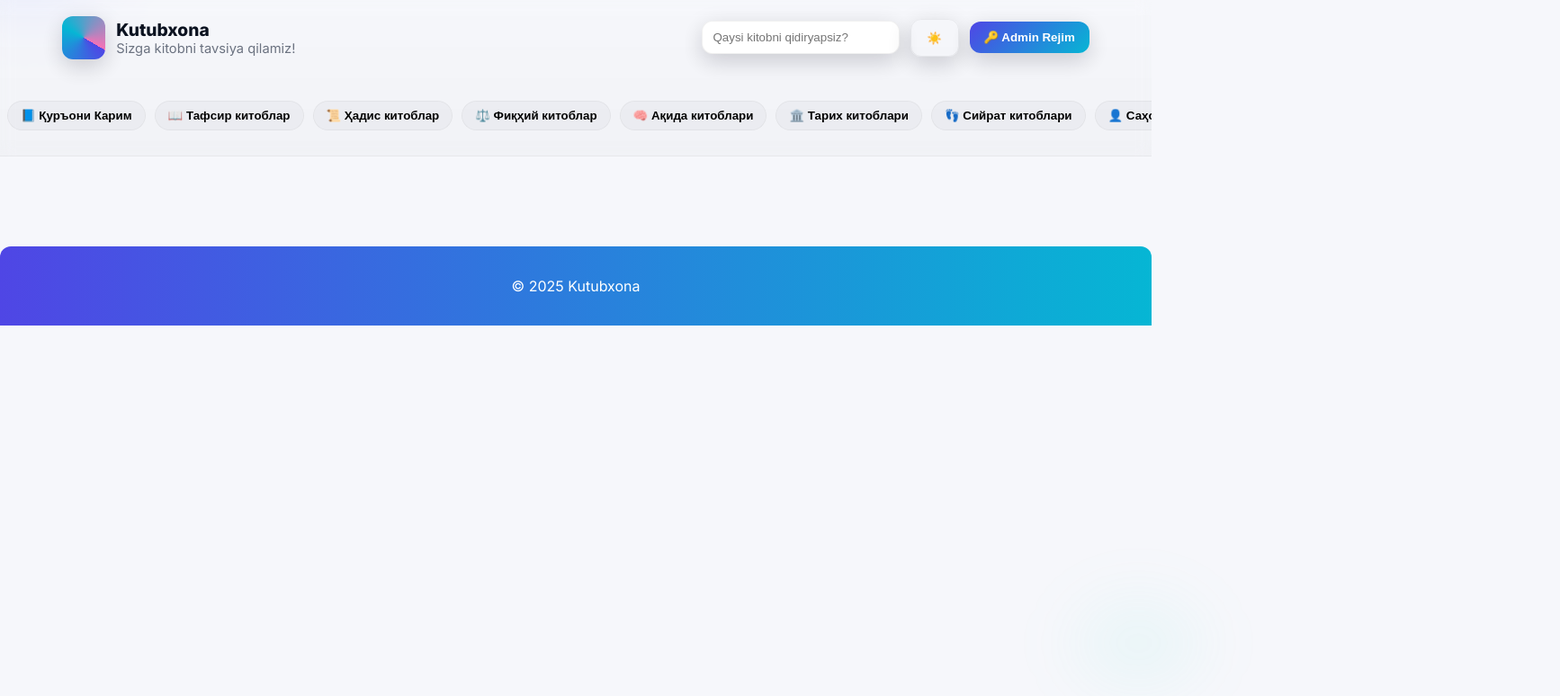
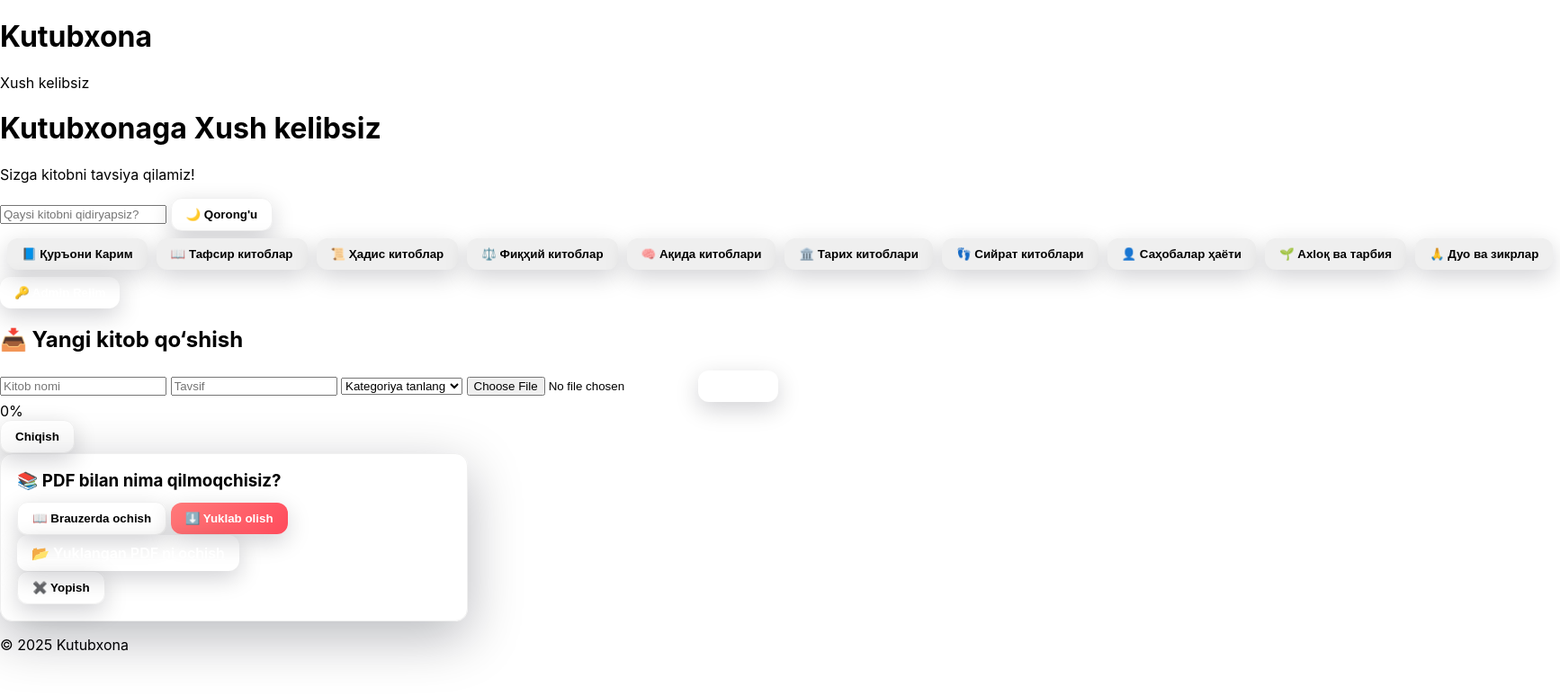
Before and after one commit to Kutubhona/kutubxona_webapp, a plain HTML site: page index.html in a window 1280 px wide. Shown: the whole page at 90% size, 1734 px wide, since content can reach past the window. Drawn offline with Linux system fonts and the light colour scheme; no server answers.

Commit message:
Update index.html

```diff
--- a/index.html
+++ b/index.html
@@ -1,157 +1,101 @@
 <!DOCTYPE html>
 <html lang="uz">
 <head>
-  <meta charset="utf-8" />
-  <meta name="viewport" content="width=device-width,initial-scale=1" />
-  <title>Kutubxona — Premium</title>
+  <meta charset="UTF-8" />
+  <meta name="viewport" content="width=device-width, initial-scale=1.0" />
+  <title>Kutubxona</title>
+  <link rel="stylesheet" href="style.css" />
+</head>
+<body>
 
-  <!-- Font -->
-  <link href="https://fonts.googleapis.com/css2?family=Inter:wght@400;500;600;700;800&display=swap" rel="stylesheet">
+  <!-- SPLASH SCREEN -->
+  <div id="splash">
+    <h1 id="splashTitle">Kutubxona</h1>
+    <p id="splashSubtitle">Xush kelibsiz</p>
+  </div>
 
-  <!-- Styles -->
-  <link rel="stylesheet" href="style.css">
+  <!-- HEADER -->
+  <header>
+    <h1>Kutubxonaga Xush kelibsiz</h1>
+    <p class="subtitle">Sizga kitobni tavsiya qilamiz!</p>
+    <div class="header-actions">
+      <input type="text" id="searchInput" placeholder="Qaysi kitobni qidiryapsiz?" />
+      <button id="toggleTheme" class="btn btn-ghost">🌙 Qorong'u</button>
+    </div>
+  </header>
 
-  <!-- Firebase SDKs (compat) -->
+  <!-- CATEGORIES -->
+  <nav class="categories-row">
+    <button class="category-btn btn" data-category="Қуръони Карим">📘 Қуръони Карим</button>
+    <button class="category-btn btn" data-category="Тафсир китоблар">📖 Тафсир китоблар</button>
+    <button class="category-btn btn" data-category="Ҳадис китоблар">📜 Ҳадис китоблар</button>
+    <button class="category-btn btn" data-category="Фиқҳий китоблар">⚖️ Фиқҳий китоблар</button>
+    <button class="category-btn btn" data-category="Ақида китоблари">🧠 Ақида китоблари</button>
+    <button class="category-btn btn" data-category="Тарих китоблари">🏛️ Тарих китоблари</button>
+    <button class="category-btn btn" data-category="Сийрат китоблари">👣 Сийрат китоблари</button>
+    <button class="category-btn btn" data-category="Саҳобалар ҳаёти">👤 Саҳобалар ҳаёти</button>
+    <button class="category-btn btn" data-category="Ахлоқ ва тарбия">🌱 Ахloқ ва тарбия</button>
+    <button class="category-btn btn" data-category="Дуо ва зикрлар">🙏 Дуо ва зикрлар</button>
+  </nav>
+
+  <!-- MAIN BOOKS -->
+  <main>
+    <div id="booksContainer" class="grid"></div>
+  </main>
+
+  <!-- ADMIN BUTTON -->
+  <div class="center">
+    <button id="showLoginBtn" class="btn btn-primary">🔑 Admin Rejim</button>
+  </div>
+
+  <!-- ADMIN PANEL -->
+  <section id="adminPanel" class="hidden">
+    <h2>📥 Yangi kitob qo‘shish</h2>
+    <form id="uploadForm">
+      <input type="text" id="bookTitle" placeholder="Kitob nomi" required />
+      <input type="text" id="bookDescription" placeholder="Tavsif" required />
+      <select id="bookCategory" required>
+        <option value="">Kategoriya tanlang</option>
+        <option value="Қуръони Карим">Қуръони Карим</option>
+        <option value="Тафсир китоблар">Тафсир китоблар</option>
+        <option value="Ҳадис китоблар">Ҳадис китоблар</option>
+        <option value="Фиқҳий китоблар">Фиқҳий китоблар</option>
+        <option value="Ақида китоблари">Ақида китоблари</option>
+        <option value="Тарих китоблари">Тарих китоблари</option>
+        <option value="Сийрат китоблари">Сийрат китоблари</option>
+        <option value="Саҳобалар ҳаёти">Саҳобалар ҳаёти</option>
+        <option value="Ахloқ ва тарбия">Ахloқ ва тарбия</option>
+        <option value="Дуо ва зикрlar">Дуо ва зикрlar</option>
+      </select>
+      <input type="file" id="bookFile" accept="application/pdf" required />
+      <button type="submit" class="btn btn-primary">Qo‘shish</button>
+
+      <div id="progressWrap" class="hidden">
+        <div id="progressBar">0%</div>
+      </div>
+      <button id="adminLogout" class="btn btn-ghost">Chiqish</button>
+    </form>
+  </section>
+
+  <!-- PDF MODAL -->
+  <section id="pdfModal" class="modal hidden" aria-hidden="true">
+    <h3>📚 PDF bilan nima qilmoqchisiz?</h3>
+    <button id="openPDFBtn" class="btn btn-ghost">📖 Brauzerda ochish</button>
+    <button id="downloadPDFBtn" class="btn btn-danger">⬇️ Yuklab olish</button>
+    <div id="downloadNotice" class="hidden">
+      <a id="openDownloaded" href="" target="_blank" class="btn btn-primary">📂 Yuklangan PDF ni ochish</a>
+    </div>
+    <button id="closePdfModal" class="btn btn-ghost">✖️ Yopish</button>
+  </section>
+
+  <footer>
+    <p>&copy; 2025 Kutubxona</p>
+  </footer>
+
+  <!-- Firebase SDK -->
   <script src="https://www.gstatic.com/firebasejs/10.12.0/firebase-app-compat.js"></script>
   <script src="https://www.gstatic.com/firebasejs/10.12.0/firebase-storage-compat.js"></script>
   <script src="https://www.gstatic.com/firebasejs/10.12.0/firebase-firestore-compat.js"></script>
-</head>
-<body data-theme="light">
-  <!-- Animated background orbs -->
-  <div class="bg-orbs" aria-hidden="true"></div>
-
-  <!-- SPLASH -->
-  <div id="splash" class="splash" role="dialog" aria-hidden="false">
-    <div class="splash-inner">
-      <h1 id="splashTitle" class="splash-title">Kutubxonaga</h1>
-      <p id="splashSubtitle" class="splash-subtitle">Xush kelibsiz</p>
-    </div>
-  </div>
-
-  <!-- APP HEADER -->
-  <header class="app-header" role="banner">
-    <div class="container header-grid">
-      <div class="brand">
-        <div class="brand-badge" aria-hidden="true"></div>
-        <div>
-          <h1 class="brand-title">Kutubxona</h1>
-          <p class="brand-sub">Sizga kitobni tavsiya qilamiz!</p>
-        </div>
-      </div>
-
-      <div class="controls">
-        <label class="search" for="searchInput" aria-hidden="true">
-          <svg viewBox="0 0 24 24" class="icon icon-search" aria-hidden="true"><path d="M21 21l-4.35-4.35"/><circle cx="10.5" cy="10.5" r="7"/></svg>
-        </label>
-        <input id="searchInput" class="search-input" type="search" placeholder="Qaysi kitobni qidiryapsiz?" aria-label="Kitob qidirish">
-
-        <button id="toggleTheme" class="btn btn-ghost btn-theme" aria-pressed="false" aria-label="Mavzuni almashtirish">
-          <span class="icon-swap"><span class="sun">☀️</span><span class="moon">🌙</span></span>
-        </button>
-
-        <button id="showLoginBtn" class="btn btn-primary">🔑 Admin Rejim</button>
-      </div>
-    </div>
-
-    <!-- categories (horizontal scroll) -->
-    <nav id="categories" class="categories" aria-label="Kategoriya nav">
-      <div class="categories-row">
-        <button class="cat" data-category="Қуръони Карим">📘 Қуръони Карим</button>
-        <button class="cat" data-category="Тафсир китоблар">📖 Тафсир китоблар</button>
-        <button class="cat" data-category="Ҳадис китоблар">📜 Ҳадис китоблар</button>
-        <button class="cat" data-category="Фиқҳий китоблар">⚖️ Фиқҳий китоблар</button>
-        <button class="cat" data-category="Ақида китоблари">🧠 Ақида китоблари</button>
-        <button class="cat" data-category="Тарих китоблари">🏛️ Тарих китоблари</button>
-        <button class="cat" data-category="Сийрат китоблари">👣 Сийрат китоблари</button>
-        <button class="cat" data-category="Саҳобалар ҳаёти">👤 Саҳобалар ҳаёти</button>
-        <button class="cat" data-category="Ахлоқ ва тарбия">🌱 Ахloқ ва тарбия</button>
-        <button class="cat" data-category="Дуо ва зикрлар">🙏 Дуо ва зикрлар</button>
-      </div>
-    </nav>
-  </header>
-
-  <!-- MAIN -->
-  <main class="container main" role="main">
-    <section id="booksContainer" class="books-grid" aria-live="polite" aria-label="Kitoblar ro'yxati"></section>
-
-    <!-- Admin Upload (hidden until login) -->
-    <aside id="adminPanel" class="admin-panel hidden" aria-hidden="true">
-      <div class="panel-inner">
-        <h2>📥 Yangi kitob qo‘shish</h2>
-        <form id="uploadForm" class="upload-form" autocomplete="off">
-          <label>Kitob nomi
-            <input type="text" id="bookTitle" required placeholder="Kitob nomi">
-          </label>
-          <label>Tavsif
-            <input type="text" id="bookDescription" required placeholder="Tavsif">
-          </label>
-          <label>Kategoriya
-            <select id="bookCategory" required>
-              <option value="">Kategoriya tanlang</option>
-              <option value="Қуръони Карим">Қуръони Карим</option>
-              <option value="Тафсир китоблар">Тафсир китобlar</option>
-              <option value="Ҳадис китоблар">Ҳадис китобlar</option>
-              <option value="Фиқҳий китоблар">Фиқҳий китобlar</option>
-              <option value="Ақида китоблари">Ақида китобlari</option>
-              <option value="Тарих китоблари">Тарих китобlari</option>
-              <option value="Сийрат китоблари">Сийрат китобlari</option>
-              <option value="Саҳобалар ҳаёти">Саҳобalar ҳаёти</option>
-              <option value="Ахloқ ва тарбия">Ахloқ ва тарбия</option>
-              <option value="Дуо ва зикрлар">Дuо ва зикрlar</option>
-            </select>
-          </label>
-          <label>PDF fayl
-            <input type="file" id="bookFile" accept="application/pdf" required>
-          </label>
-
-          <div id="progressWrap" class="progress-wrap hidden" aria-hidden="true">
-            <div id="progressBar" class="progress-bar">0%</div>
-          </div>
-
-          <div class="panel-actions">
-            <button type="button" id="adminLogout" class="btn btn-ghost">Chiqish</button>
-            <button type="submit" class="btn btn-primary">Qo‘shish</button>
-          </div>
-        </form>
-      </div>
-    </aside>
-  </main>
-
-  <!-- PDF Modal -->
-  <div id="pdfModal" class="modal-backdrop" aria-hidden="true" role="dialog" aria-modal="true">
-    <div class="modal">
-      <h3>📚 PDF bilan nima qilmoqchisiz?</h3>
-      <div class="modal-actions">
-        <button id="openPDFBtn" class="btn">📖 Brauzerda ochish</button>
-        <button id="downloadPDFBtn" class="btn btn-danger">⬇️ Yuklab olish</button>
-      </div>
-      <div id="downloadNotice" class="download-notice hidden">
-        <p>✅ PDF qurilmangizga muvaffaqiyatli yuklandi!</p>
-        <a id="openDownloaded" class="btn btn-primary" target="_blank" rel="noopener">📂 Yuklangan faylni ochish</a>
-      </div>
-      <button id="closePdfModal" class="modal-close" aria-label="Modalni yopish">✕</button>
-    </div>
-  </div>
-
-  <!-- Admin Login Modal -->
-  <div id="loginModal" class="modal-backdrop" aria-hidden="true" role="dialog" aria-modal="true">
-    <div class="modal login-modal" role="document">
-      <h3>🔒 Admin kirish</h3>
-      <label for="adminPass">Parol</label>
-      <input id="adminPass" type="password" autocomplete="current-password" placeholder="Parolni kiriting">
-      <div class="login-actions">
-        <button id="loginCancel" class="btn btn-ghost">Bekor qilish</button>
-        <button id="loginSubmit" class="btn btn-primary">Kirish</button>
-      </div>
-      <p id="loginError" class="login-error visually-hidden" role="status">❌ Noto‘g‘ri parol!</p>
-    </div>
-  </div>
-
-  <footer class="site-footer" role="contentinfo">
-    <div class="container">© 2025 Kutubxona</div>
-  </footer>
-
-  <!-- Firebase config & App init -->
   <script>
     const firebaseConfig = {
       apiKey: "AIzaSyDuk-PhyFg5j7JkVnvfcYfBKGMoNZtT02s",
@@ -165,7 +109,6 @@
     firebase.initializeApp(firebaseConfig);
   </script>
 
-  <!-- Main script -->
   <script src="script.js"></script>
 </body>
 </html>
```
